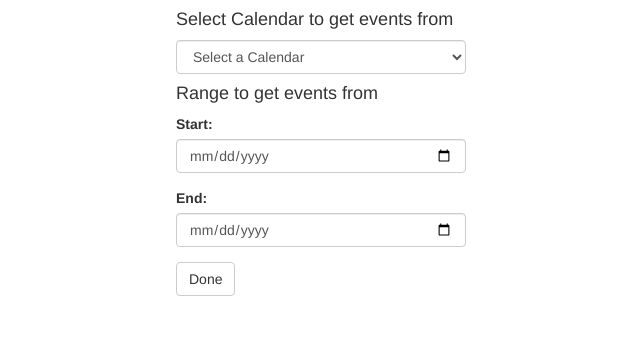
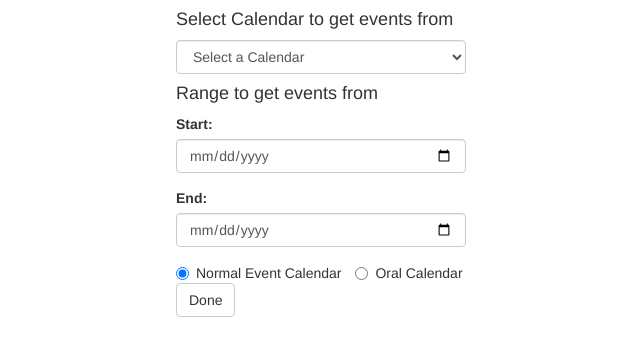
Before and after one commit to reed-college/kronos, a Flask app: template kronos/templates/gcalform.html in a window 1280 px wide. Shown: the top 356 px of the page, without its empty margins (319-959 px from the left). Run offline with Flask 2, Linux system fonts and the light colour scheme; the template is opened without the code that fills it, so the values that code supplies are empty; parts of the project's set-up code (start-up, migrations or seed data) failed here and were passed over; some libraries are stand-ins or nearby versions.

Commit message:
can add orals from gcal

```diff
--- a/kronos/templates/gcalform.html
+++ b/kronos/templates/gcalform.html
@@ -20,6 +20,14 @@
           <label for="end">End:</label>
           <input name="end" class="form-control" type='date' value={{weekend}}></input>
         </div>
+        <label class="radio-inline">
+          <input type="radio" name="caltype" value="event" checked>
+          Normal Event Calendar
+        </label>
+        <label class="radio-inline">
+          <input type="radio" name="caltype" value="oral">
+          Oral Calendar
+        </label>
         <input type="submit" class="btn btn-default" value="Done"></input>
       </form>
     </div>
--- a/kronos/util.py
+++ b/kronos/util.py
@@ -235,6 +235,8 @@ def redirect_url():
            request.referrer or \
            url_for('schedule')
 
+
+
 def authorize():
     """
     checks that the current user is a FAC
--- a/kronos/views.py
+++ b/kronos/views.py
@@ -199,7 +199,10 @@ def get_events_json():
         }
         if isinstance(event, Oral):
             evjson["readers"] = [reader.name for reader in event.readers]
-            evjson["student"] = event.stu.name
+            if event.stu:
+                evjson["student"] = event.stu.name
+            else:
+                evjson["student"] = ""
         events.append(evjson)
 
     return json.dumps(events)
@@ -231,8 +234,7 @@ def update_event():
     start = request.form.get("start") or None
     end = request.form.get("end") or None
     evtype = request.form.get("type") or None
-    # TODO: get current user from ldap
-    user = User.query.first()
+    user = g.user
     # if we're updating a current event
     if eventid is not None:
         event = Event.query.get_or_404(eventid)
@@ -284,7 +286,7 @@ def update_event():
     elif (start is not None) and (end is not None):
         print(request.form)
         if evtype == "oral":
-            event = Oral(Stu.query.first(), 'New Oral', start, end, user)
+            event = Oral(None, 'New Oral', start, end, user)
         else:
             event = Event('New Event', start, end, user)
         db.session.add(event)
@@ -305,10 +307,14 @@ def delete_event():
 
 
 @app.route('/gcal', methods=['GET','POST'])
-def get_gcal():
+def gcal():
     """
-    Shows the user what events they have during orals week
+    adds events to db from a google calendar
     """
+    # Need to be a prof or a fac to access this page
+    if not (g.user and (g.user.discriminator == "FAC" or g.user.discriminator == "professor")):
+         abort(403)
+    # google api authorization
     if 'credentials' not in flask.session:
         return flask.redirect(flask.url_for('oauth2callback'))
     credentials = client.OAuth2Credentials.from_json(
@@ -331,12 +337,13 @@ def get_gcal():
             start = "{0}T00:00:00-00:00".format(request.form.get('start'))
             end = "{0}T00:00:00-00:00".format(request.form.get('end'))
             calid = request.form.get('calendar_id')
+            type = request.form.get('caltype')
 
             # gcal api query
             eventsResult = service.events().list(
                 calendarId=calid, timeMin=start, timeMax=end,
                 singleEvents=True, orderBy='startTime').execute()
-            events = eventsResult.get('items', [])
+            events = eventsResult.get('items')
             # adds the new events to the db
             for event in events:
                 summ = event.get("summary")
@@ -344,7 +351,24 @@ def get_gcal():
                 end = event.get("end").get("dateTime")
                 email = event.get("creator").get("email")
                 user = User.query.filter(User.email == email).first() or g.user
-                eventobj = Event(summ, start, end, user)
+                if type == "oral":
+                    # if the event has attendees, if one of them is a student,
+                    # make them the student for this oral. If one a professor,
+                    # make them a reader
+                    attendees = event.get("attendees") or []
+                    student = None
+                    readers = []
+                    for attender in attendees:
+                        person = User.query.filter(User.email == attender.get("email")).first()
+                        if person:
+                            if person.discriminator == "student":
+                                student = person
+                            elif person.discriminator == "professor":
+                                readers.append(person)
+                    eventobj = Oral(student, summ, start, end, user)
+                    eventobj.readers = readers
+                else:
+                    eventobj = Event(summ, start, end, user)
                 db.session.add(eventobj)
 
             db.session.commit()
@@ -369,7 +393,7 @@ def oauth2callback():
         auth_code = flask.request.args.get('code')
         credentials = flow.step2_exchange(auth_code)
         flask.session['credentials'] = credentials.to_json()
-        return flask.redirect(flask.url_for('get_gcal'))
+        return flask.redirect(flask.url_for('gcal'))
 
 
 @app.route('/login')
```
